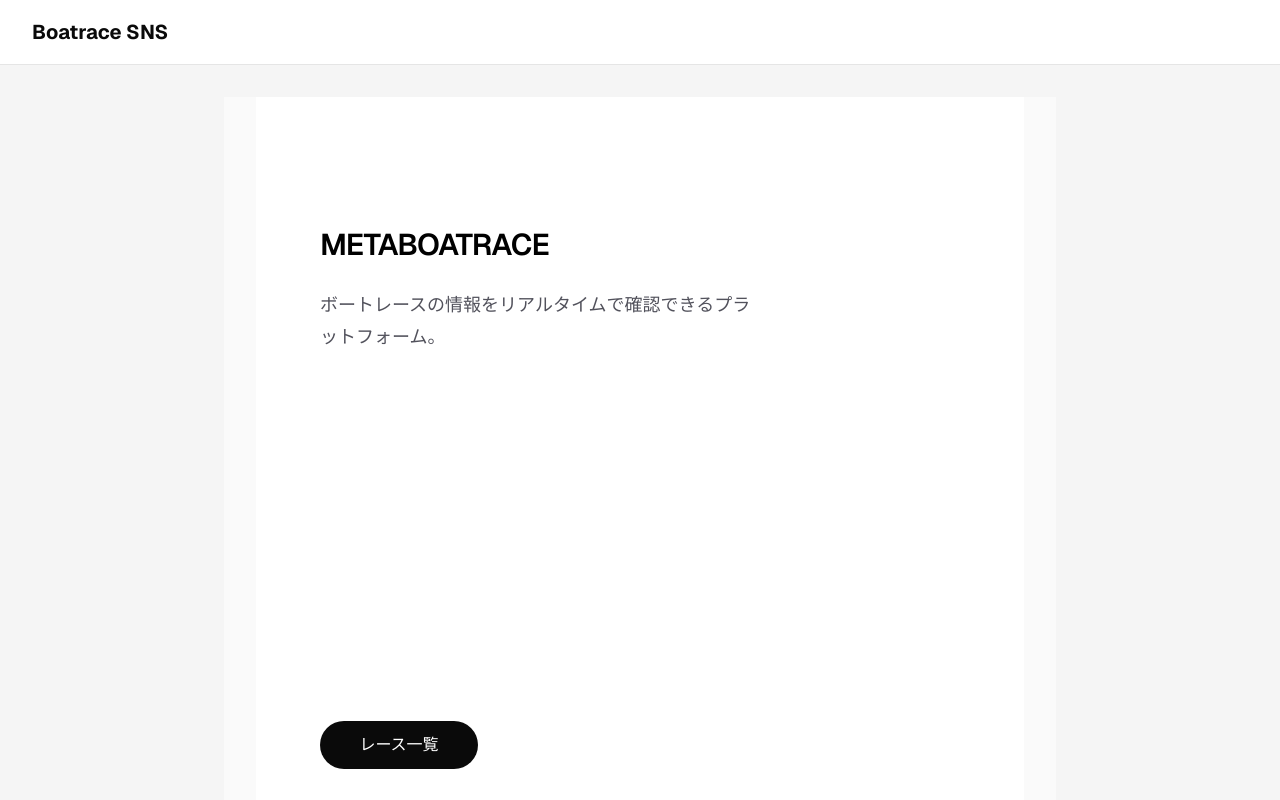
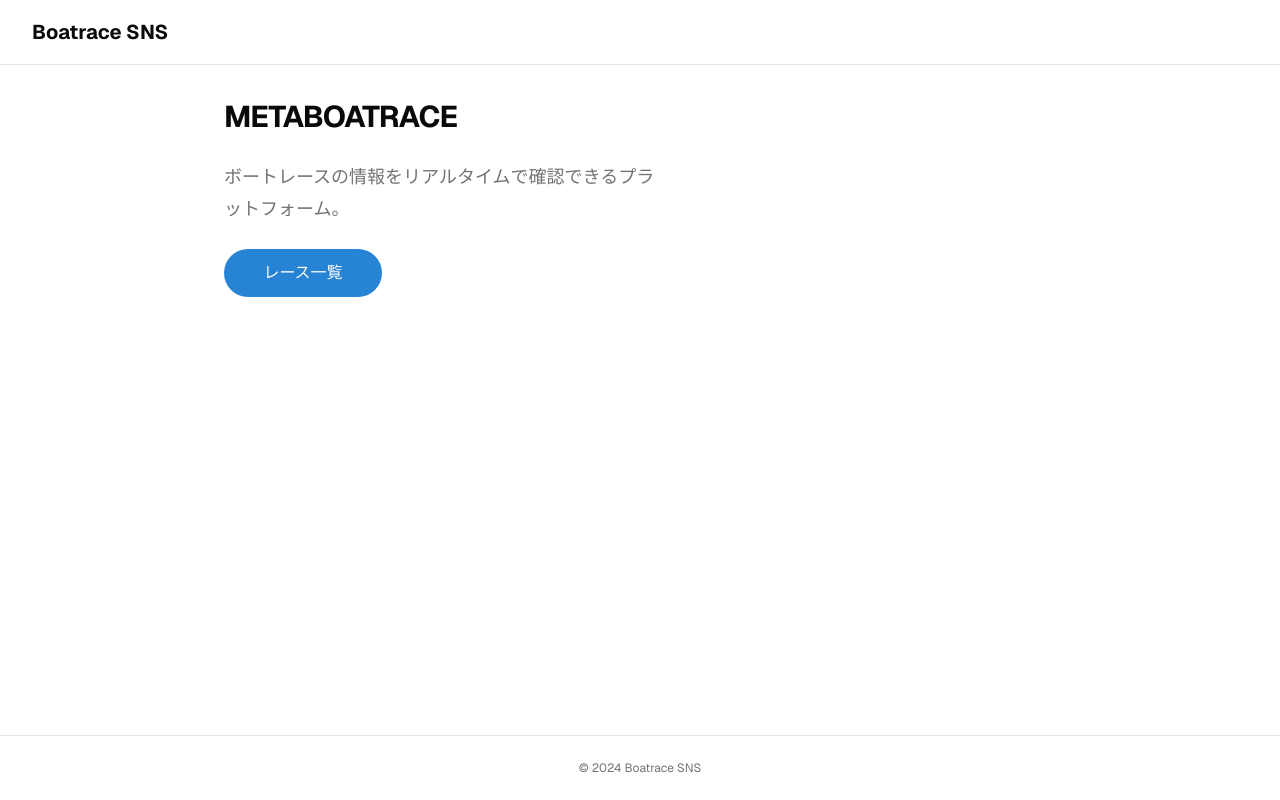
Before and after one commit to metaboatrace/sns, a Next.js app: page / in a window 1280 px wide. Shown: the top 800 px of the page. Built offline with nearby package versions, Linux system fonts and the light colour scheme; no server answers.

Commit message:
style: 🎨 update main container and Tailwind colors to match Boatrace theme

```diff
--- a/src/app/globals.css
+++ b/src/app/globals.css
@@ -55,7 +55,7 @@
   --card-foreground: oklch(0.145 0 0);
   --popover: oklch(1 0 0);
   --popover-foreground: oklch(0.145 0 0);
-  --primary: oklch(0.205 0 0);
+  --primary: oklch(0.6 0.15 250);
   --primary-foreground: oklch(0.985 0 0);
   --secondary: oklch(0.97 0 0);
   --secondary-foreground: oklch(0.205 0 0);
@@ -66,7 +66,7 @@
   --destructive: oklch(0.577 0.245 27.325);
   --border: oklch(0.922 0 0);
   --input: oklch(0.922 0 0);
-  --ring: oklch(0.708 0 0);
+  --ring: oklch(0.6 0.15 250);
   --chart-1: oklch(0.646 0.222 41.116);
   --chart-2: oklch(0.6 0.118 184.704);
   --chart-3: oklch(0.398 0.07 227.392);
@@ -89,8 +89,8 @@
   --card-foreground: oklch(0.985 0 0);
   --popover: oklch(0.205 0 0);
   --popover-foreground: oklch(0.985 0 0);
-  --primary: oklch(0.922 0 0);
-  --primary-foreground: oklch(0.205 0 0);
+  --primary: oklch(0.6 0.15 250);
+  --primary-foreground: oklch(0.985 0 0);
   --secondary: oklch(0.269 0 0);
   --secondary-foreground: oklch(0.985 0 0);
   --muted: oklch(0.269 0 0);
@@ -100,7 +100,7 @@
   --destructive: oklch(0.704 0.191 22.216);
   --border: oklch(1 0 0 / 10%);
   --input: oklch(1 0 0 / 15%);
-  --ring: oklch(0.556 0 0);
+  --ring: oklch(0.6 0.15 250);
   --chart-1: oklch(0.488 0.243 264.376);
   --chart-2: oklch(0.696 0.17 162.48);
   --chart-3: oklch(0.769 0.188 70.08);
--- a/src/app/layout.tsx
+++ b/src/app/layout.tsx
@@ -31,7 +31,7 @@ export default function RootLayout({
         <AuthProvider>
           <div className="flex flex-col min-h-screen">
             <Header />
-            <main className="flex-1 bg-secondary">
+            <main className="flex-1">
               <div className="max-w-4xl mx-auto px-4 sm:px-6 lg:px-8 py-8">{children}</div>
             </main>
             <Footer />
--- a/src/app/page.tsx
+++ b/src/app/page.tsx
@@ -2,25 +2,23 @@ import Link from "next/link";
 
 export default function Home() {
   return (
-    <div className="flex min-h-screen items-center justify-center bg-zinc-50 font-sans dark:bg-black">
-      <main className="flex min-h-screen w-full max-w-3xl flex-col items-center justify-between py-32 px-16 bg-white dark:bg-black sm:items-start">
-        <div className="flex flex-col items-center gap-6 text-center sm:items-start sm:text-left">
-          <h1 className="max-w-xs text-3xl font-semibold leading-10 tracking-tight text-black dark:text-zinc-50">
+    <div className="space-y-6">
+      <div className="flex flex-col gap-6 text-center sm:text-left">
+        <h1 className="text-3xl font-bold leading-10 tracking-tight text-foreground">
           METABOATRACE
         </h1>
-          <p className="max-w-md text-lg leading-8 text-zinc-600 dark:text-zinc-400">
+        <p className="max-w-md text-lg leading-8 text-muted-foreground">
           ボートレースの情報をリアルタイムで確認できるプラットフォーム。
         </p>
       </div>
-        <div className="flex flex-col gap-4 text-base font-medium sm:flex-row">
+      <div>
         <Link
-            className="flex h-12 w-full items-center justify-center gap-2 rounded-full bg-foreground px-5 text-background transition-colors hover:bg-[#383838] dark:hover:bg-[#ccc] md:w-[158px]"
+          className="inline-flex h-12 w-full items-center justify-center gap-2 rounded-full bg-primary px-5 text-primary-foreground transition-colors hover:bg-primary/90 md:w-[158px]"
           href="/races"
         >
           レース一覧
         </Link>
       </div>
-      </main>
     </div>
   );
 }
```
Lines whose indentation alone changed are shown as unchanged.
